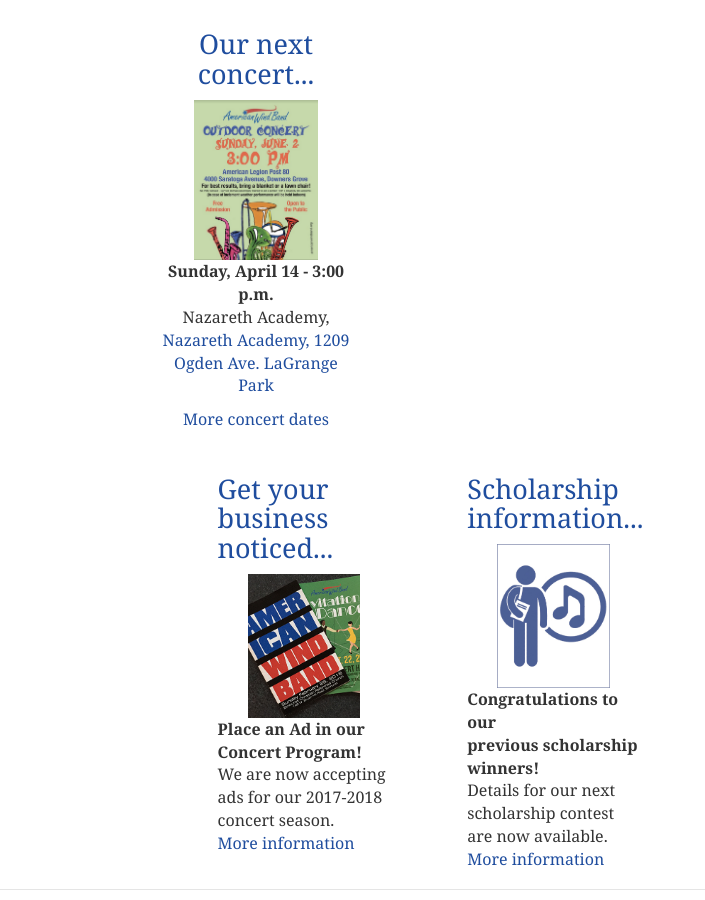
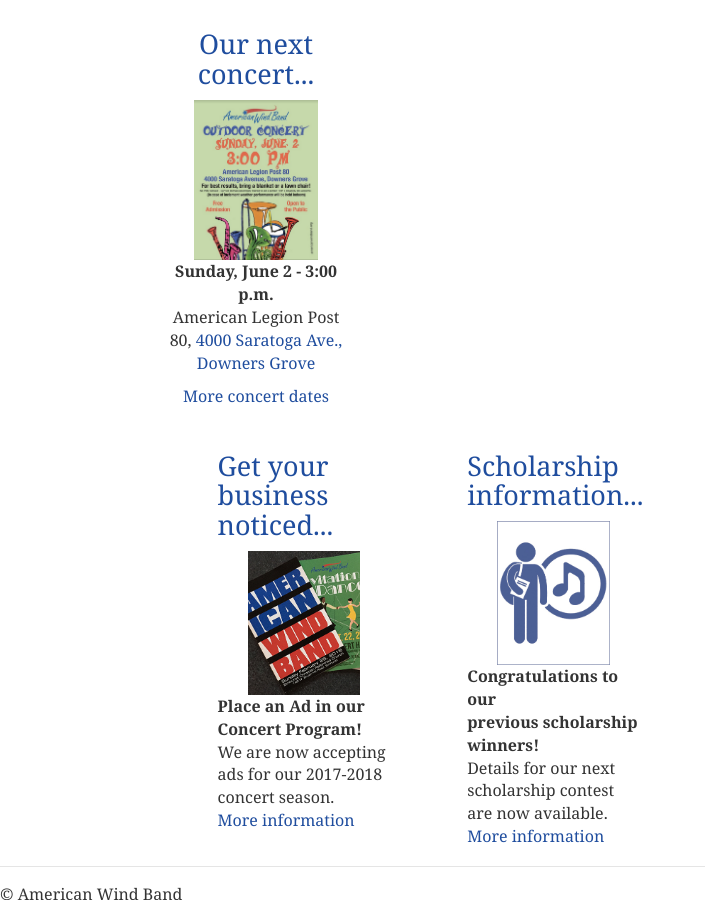
Before and after one commit to americanwindband/americanwindband.github.io, a Jekyll site: the page built from index.html, in a window 1280 px wide and 900 px high, scrolled down 560 px. Shown: the whole window, without its empty margins (0-705 px from the left). Built offline with Jekyll 4.4.1, drawn with Linux system fonts in a browser that asks for light colours.

Commit message:
Update index.html

```diff
--- a/index.html
+++ b/index.html
@@ -23,8 +23,8 @@
 
   <div class="section-next-concert-tile"><h2 class="tile-title-h2-text">Our next concert...</h2>
     <img class="image-centered" src="images/awb-june-2019-concert-poster.png" width="65%" height="65%" alt=""/>
-    <strong>Sunday, April 14 - 3:00 p.m.</strong>
-<p>Nazareth Academy, <a href="https://goo.gl/maps/EEN1YzFQYM42" target="_blank">Nazareth Academy, 1209 Ogden Ave. LaGrange Park</a></p>
+    <strong>Sunday, June 2 - 3:00 p.m.</strong>
+<p>American Legion Post 80, <a href="https://goo.gl/maps/XKWYuYXFCgr" target="_blank">4000 Saratoga Ave., Downers Grove</a></p>
       <a href="performances.html">More concert dates</a>
   </p></div>
 
```
